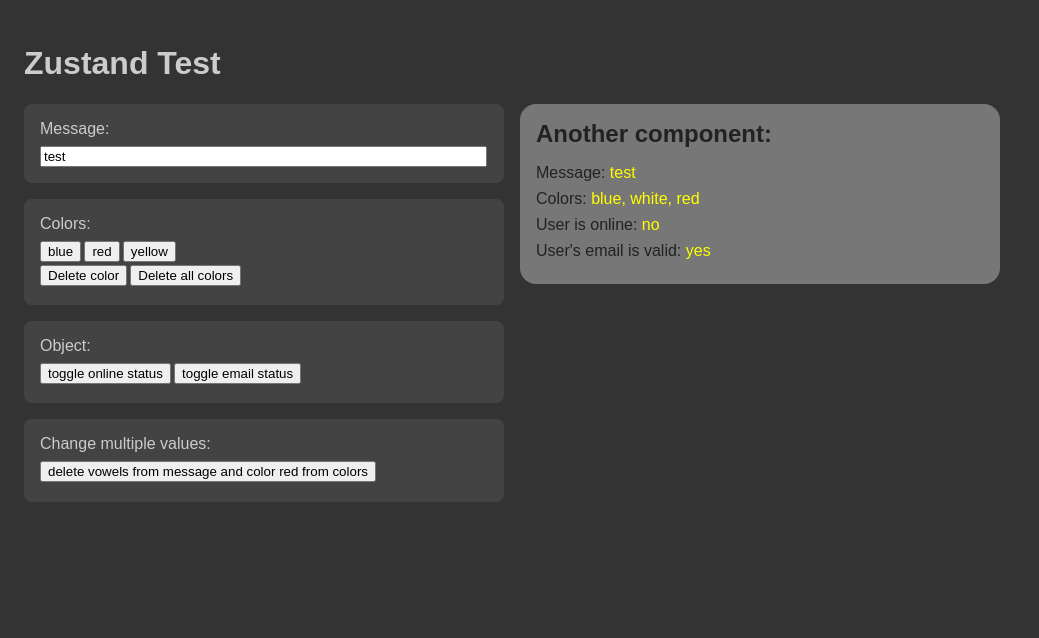
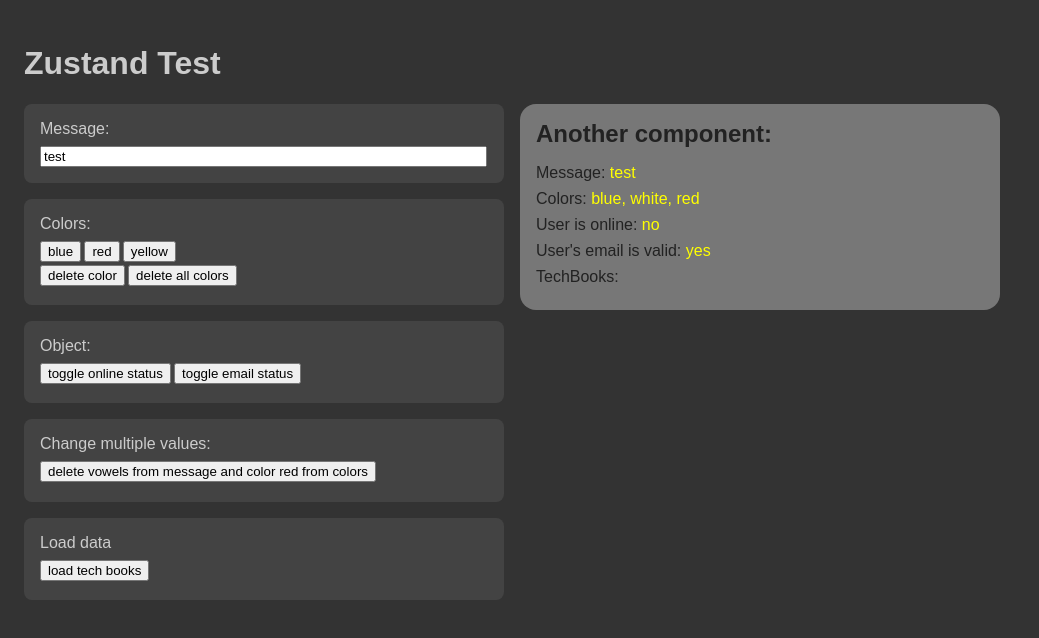
Before and after one commit to edwardtanguay/zustand-test, a React (Vite) app: page / in a window 1280 px wide. Shown: the top 638 px of the page, without its empty margins (0-1039 px from the left). Built offline with nearby package versions, Linux system fonts and the light colour scheme.

Commit message:
sync load

```diff
--- a/src/App.scss
+++ b/src/App.scss
@@ -1,3 +1,5 @@
+$dataColor: yellow;
+
 body {
 	background-color: #333;
 	color: #ccc;
@@ -52,11 +54,18 @@ body {
 					color: #222;
 
 					.theValue {
-						color: yellow;
+						color: $dataColor;
 					}
 
-					div {
+					div.row {
 						margin: 0 0 .5rem 0;
+
+						ul {
+							margin: .5rem 0 0 -.5rem;
+							li {
+								color: $dataColor;
+							}
+						}
 					}
 				}
 			}
--- a/src/App.tsx
+++ b/src/App.tsx
@@ -34,10 +34,10 @@ function App() {
 							</button>
 						</div>
 						<button onClick={() => store.deleteColor()}>
-							Delete color
+							delete color
 						</button>
 						<button onClick={() => store.setColors([])}>
-							Delete all colors
+							delete all colors
 						</button>
 					</div>
 
@@ -72,6 +72,15 @@ function App() {
 							</button>
 						</div>
 					</div>
+
+					<div className="data">
+						<label>Load data</label>
+						<div>
+							<button onClick={() => store.loadTechBooks()}>
+								load tech books
+							</button>
+						</div>
+					</div>
 				</section>
 				<section className="dataArea">
 					<InfoBox />
--- a/src/components/InfoBox.tsx
+++ b/src/components/InfoBox.tsx
@@ -6,10 +6,19 @@ export const InfoBox = () => {
 	return (
 		<div className="infoBox">
 			<h2>Another component:</h2>
-			<div>Message: <span className="theValue">{store.message}</span></div>
-			<div>Colors: <span className="theValue">{store.colors.map(m => m).join(', ')}</span></div>
-			<div>User is online: <span className="theValue">{store.currentUserStatus.isOnline ? 'yes' : 'no'}</span></div>
-			<div>User's email is valid: <span className="theValue">{store.currentUserStatus.emailIsConfirmed ? 'yes' : 'no'}</span></div>
+			<div className="row">Message: <span className="theValue">{store.message}</span></div>
+			<div className="row">Colors: <span className="theValue">{store.colors.map(m => m).join(', ')}</span></div>
+			<div className="row">User is online: <span className="theValue">{store.currentUserStatus.isOnline ? 'yes' : 'no'}</span></div>
+			<div className="row">User's email is valid: <span className="theValue">{store.currentUserStatus.emailIsConfirmed ? 'yes' : 'no'}</span></div>
+			<div className="row">TechBooks:
+			<ul>
+					{store.techBooks.map((techBook, i) => {
+						return (
+							<li key={i}>{techBook.title}</li>
+				)
+			})}
+			</ul>
+			</div>
 		</div>
 	);
 };
--- a/src/store.tsx
+++ b/src/store.tsx
@@ -23,6 +23,8 @@ interface Store {
 	};
 	toggleCurrentUserStatusOnline: () => void;
 	toggleCurrentUserStatusEmail: () => void;
+	techBooks: TechBook[];
+	loadTechBooks: () => void;
 }
 
 export const useStore = create<Store>(
@@ -65,5 +67,25 @@ export const useStore = create<Store>(
 				_state.colors = _state.colors.filter((m) => m !== 'red');
 				return _state;
 			}),
+		techBooks: [],
+		loadTechBooks: () =>
+			set((state) => {
+				const _state = { ...state };
+				_state.techBooks = [
+					{
+						idCode: 'nnn',
+						title: 'Book 1',
+						description: 'nnn',
+						language: 'nnn',
+					},
+					{
+						idCode: 'nnn',
+						title: 'Book 2',
+						description: 'nnn',
+						language: 'nnn',
+					},
+				];
+				return _state;
+			}),
 	})
 );
```
